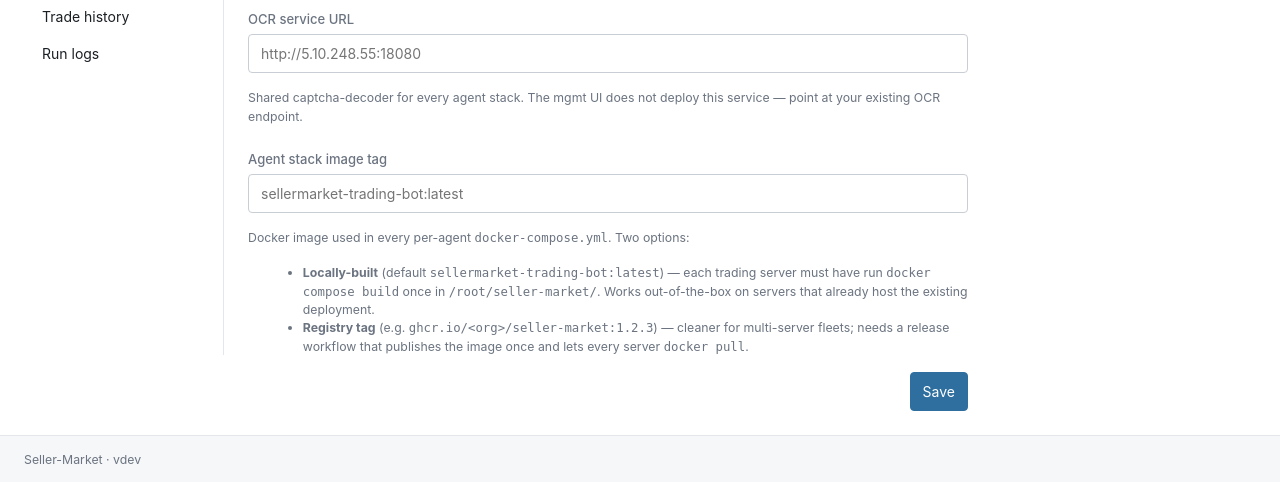
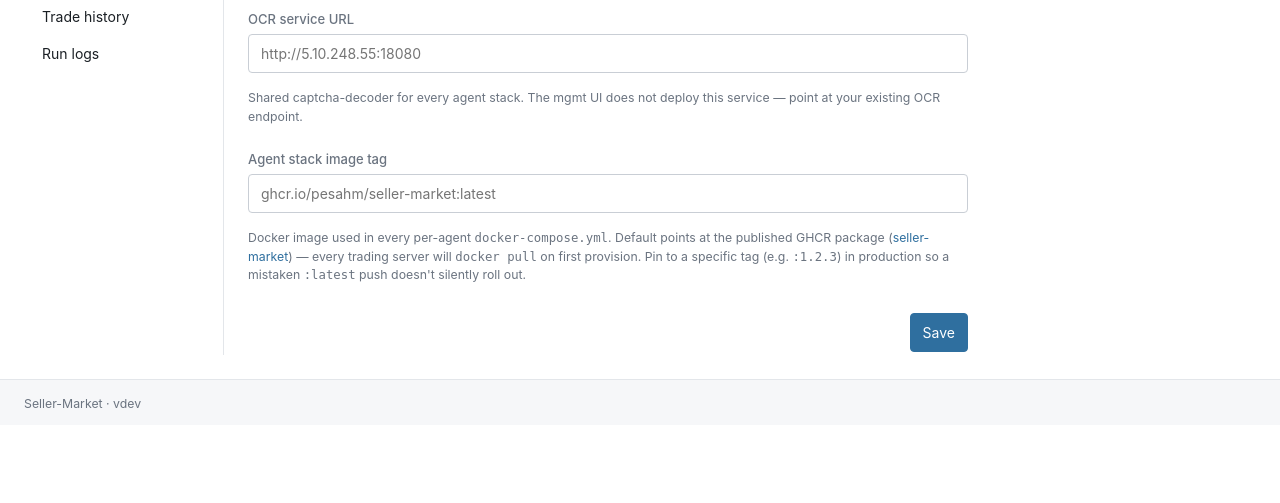
Before and after one commit to PeSahm/Seller-Market, a Flask app: template mgmt_ui/app/templates/admin/settings.html in a window 1280 px wide. Shown: the part 149-652 px from the top of the page. Run offline with Flask 3, Linux system fonts and the light colour scheme; the template is opened without the code that fills it, so the values that code supplies are empty.

Commit message:
Default agent_image_tag to ghcr.io/pesahm/seller-market:latest (Phase 3 follow-up)
The previous follow-up guessed the trading-bot ships only as a
locally-built image. It actually ships as a public GHCR package at
ghcr.io/pesahm/seller-market:latest — same image the existing
root-level deployment uses. Point the default at that so a fresh
provision pulls cleanly on any server with internet access.

Settings UI copy updated with a link to the package page and a
recommendation to pin a specific tag in production rather than
tracking :latest.

Co-Authored-By: Claude Opus 4.7 (1M context) <noreply@anthropic.com>

```diff
--- a/mgmt_ui/app/templates/admin/settings.html
+++ b/mgmt_ui/app/templates/admin/settings.html
@@ -31,25 +31,17 @@
     <label class="label" for="agent_image_tag">Agent stack image tag</label>
     <input class="input" id="agent_image_tag" name="agent_image_tag"
            value="{{ settings_values.agent_image_tag }}"
-           placeholder="sellermarket-trading-bot:latest"
+           placeholder="ghcr.io/pesahm/seller-market:latest"
            maxlength="255" required>
     <p class="text-small text-muted">
       Docker image used in every per-agent <code>docker-compose.yml</code>.
-      Two options:
+      Default points at the published GHCR package
+      (<a href="https://github.com/PeSahm/Seller-Market/pkgs/container/seller-market"
+          target="_blank" rel="noopener">seller-market</a>) — every trading
+      server will <code>docker pull</code> on first provision. Pin to a specific
+      tag (e.g. <code>:1.2.3</code>) in production so a mistaken <code>:latest</code>
+      push doesn't silently roll out.
     </p>
-    <ul class="text-small text-muted" style="margin: 0 0 0 1.2em;">
-      <li>
-        <strong>Locally-built</strong> (default <code>sellermarket-trading-bot:latest</code>) —
-        each trading server must have run <code>docker compose build</code> once in
-        <code>/root/seller-market/</code>. Works out-of-the-box on servers that
-        already host the existing deployment.
-      </li>
-      <li>
-        <strong>Registry tag</strong> (e.g. <code>ghcr.io/&lt;org&gt;/seller-market:1.2.3</code>) —
-        cleaner for multi-server fleets; needs a release workflow that publishes
-        the image once and lets every server <code>docker pull</code>.
-      </li>
-    </ul>
   </div>
 
   <div class="form-actions">
```
Also changed, not shown: mgmt_ui/app/services/settings_store.py (+3 -7 lines).
